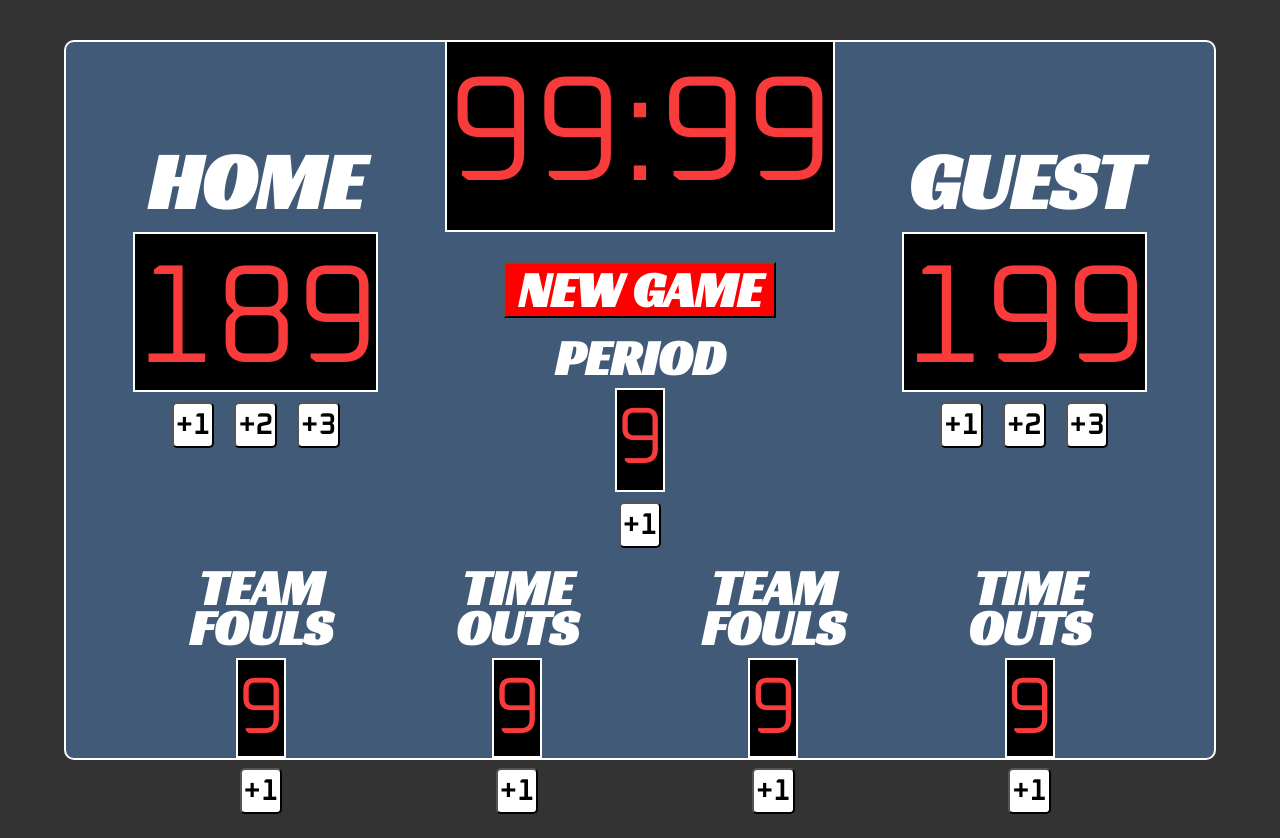
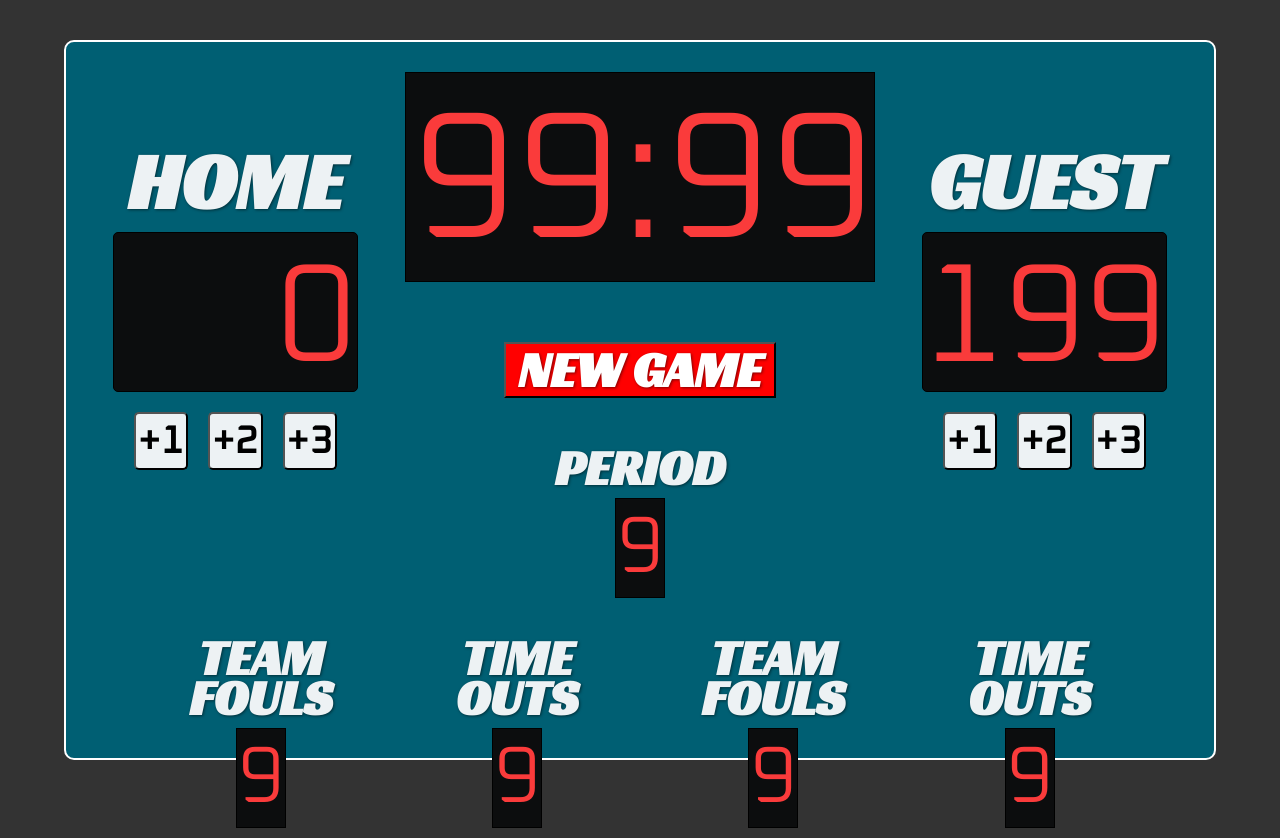
Before and after one commit to jeremeye08/basketball-scoreboard, a website built with Vite: page index.html in a window 1280 px wide. Before the commit the page ends 814 px from the top, so only its background shows below. Built offline with nearby package versions, Linux system fonts and the light colour scheme.

Commit message:
final draft 1 - html and css finished

```diff
--- a/index.css
+++ b/index.css
@@ -10,11 +10,13 @@ h1 {
     font-weight: 300;
     font-size: 140px;
     color: rgb(250, 59, 59);
+    text-align: right;
 }
 
 h2 {
     line-height: 1;
     font-size: 80px;
+    text-shadow: 1px 1px 3px rgba(0, 0, 0, 0.5);
 }
 
 h3 {
@@ -27,6 +29,7 @@ h3 {
 h4 {
     font-size: 50px;
     line-height: 0.8;
+    text-shadow: 1px 1px 3px rgba(0, 0, 0, 0.5);
 }
 
 h5 {
@@ -35,7 +38,7 @@ h5 {
 
 body {
     background: #333;
-    color: #fff;
+    color: #edf2f4;
     margin: 0;
     display: flex;
     justify-content: center;
@@ -44,7 +47,7 @@ body {
 }
 
 .container {
-    background: #415a77;
+    background: #005f73;
     display: flex;
     flex-direction: column;
     justify-content: flex-start;
@@ -64,7 +67,7 @@ body {
 .bottom-half {
     display: flex;
     justify-content: space-evenly;
-    margin-top: 20px;
+    margin-top: 30px;
     margin-bottom: auto;
 }
 
@@ -90,44 +93,49 @@ body {
 .add-points-el {
     font-family: "Oxanium", sans-serif;
     font-weight: 600;
-    font-size: 30px;
-    background: #fff;
+    font-size: 40px;
+    background: #edf2f4;
     border-radius: 5px;
     padding: 2px;
 }
 
 .score {
-    background: #000;
+    background: #0C0D0E;
     width: 245px;
     height: 160px;
-    margin: 10px 0;
-    border: 2px solid white;
+    margin: 10px 0 20px;
+    border: 1px solid #000;
+    border-radius: 5px;
 }
 
 .timer {
-    border-right: 2px solid #fff;
-    border-left: 2px solid #fff;
-    border-bottom: 2px solid #fff;
-    background: #000;
+    margin-top: 30px;
+    width: 470px;
+    height: 210px;
+    border: 1px solid black;
+    background: #0C0D0E;
 }
 
 #timer-el {
     font-family: "Oxanium", sans-serif;
     font-weight: 300;
-    font-size: 150px;
+    font-size: 180px;
+    color: rgb(250, 59, 59);
 }
 
 #new-game {
-    margin: 30px 0 20px;
+    margin: 60px 0 50px;
     padding: 6px 12px;
     background: red;
     color: #fff;
 }
 
 #period-counter {
-    background: #000;
+    width: 50px;
+    height: 100px;
+    background: #0C0D0E;
     margin: 10px 0;
-    border: 2px solid white;
+    border: 1px solid #000;
 }
 
 #period-el {
@@ -140,8 +148,8 @@ body {
     width: 50px;
     height: 100px;
     margin: 10px 0;
-    border: 2px solid white;
-    background: #000;
+    border: 1px solid #000;
+    background: #0C0D0E;
 }
 
 .bottom-half-el {
--- a/index.html
+++ b/index.html
@@ -17,7 +17,7 @@
                 <div class="team">
                     <h2 class="headers">HOME</h2>
                     <div class="score">
-                        <h1 id="score-points-home">189</h1>
+                        <h1 id="score-points-home">0</h1>
                     </div>
                     <div class="add-points">
                         <button class="add-points-el">+1</button>
@@ -35,7 +35,7 @@
                     <div id="period-counter">
                         <h3 id="period-el">9</h3>
                     </div>
-                    <button class="add-points-el">+1</button>
+                    <!-- <button class="add-points-el">+1</button> -->
                 </div>
                 <!-- Guest Box -->
                 <div class="team">
@@ -58,7 +58,7 @@
                     <div class="bottom-half-counter-el">
                         <h3 id="fouls-home-counter-el">9</h3>
                     </div>
-                    <button class="add-points-el">+1</button>
+                    <!-- <button class="add-points-el">+1</button> -->
                 </div>
                 <!-- Timeout Box for Home -->
                 <div class="bottom-half-el">
@@ -66,21 +66,21 @@
                     <div class="bottom-half-counter-el">
                         <h3 id="timeouts-home-counter-el">9</h3>
                     </div>
-                    <button class="add-points-el">+1</button>
+                    <!-- <button class="add-points-el">+1</button> -->
                 </div>
                 <div class="bottom-half-el">
                     <h4>TEAM<br>FOULS</h4>
                     <div class="bottom-half-counter-el">
                         <h3 id="fouls-guest-counter-el">9</h3>
                     </div>
-                    <button class="add-points-el">+1</button>
+                    <!-- <button class="add-points-el">+1</button> -->
                 </div>
                 <div class="bottom-half-el">
                     <h4>TIME<br>OUTS</h4>
                     <div class="bottom-half-counter-el">
                         <h3 id="timeouts-guest-counter-el">9</h3>
                     </div>
-                    <button class="add-points-el">+1</button>
+                    <!-- <button class="add-points-el">+1</button> -->
                 </div>
             </div>
         </div>
```
